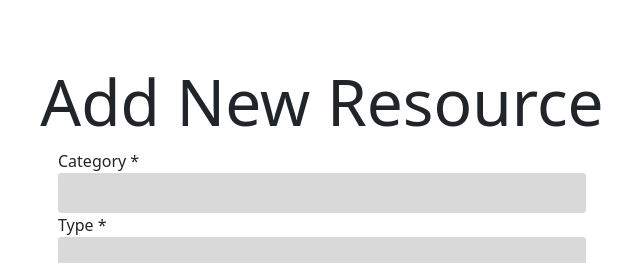
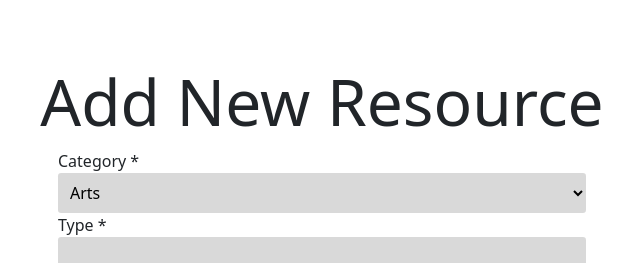
Before and after one commit to jellyfisssh/DataAccess, a React (Create React App) app: page /add-new in a window 1280 px wide. Shown: the top 263 px of the page, without its empty margins (318-958 px from the left). Built offline with nearby package versions, Linux system fonts and the light colour scheme.

Commit message:
add select

```diff
--- a/src/components/AddNewPage.js
+++ b/src/components/AddNewPage.js
@@ -2,7 +2,7 @@ import React, {useState} from 'react'
 import { Button, Container,  Col,  } from 'react-bootstrap';
 
 
-function AddNewPage({role}) {
+function AddNewPage() {
   const [category, setCategory ] = useState()
   const [type, setType] = useState()
   const [name, setName] = useState()
@@ -12,7 +12,7 @@ function AddNewPage({role}) {
 
     e.preventDefault();
 
-    //call api auth endpint pass in {role}
+    //call api endpint
 
   }
   return (
@@ -21,13 +21,12 @@ function AddNewPage({role}) {
      <form onSubmit={ onSubmit }>
         <label>Category *</label>
         <br />
-        <input
-          className="input"
-          name='category'
-          type='text'
-          value={category}
-          onChange={e => setCategory(e.target.value)}
-        />
+
+        <select className="input" value={category}  onChange={e => setCategory(e.target.value)}>
+          <option value="grapefruit">Arts</option>
+          <option value="lime">Mathematics</option>
+          <option  value="coconut">Technology</option>
+        </select>
         <br/>
         <label>Type *</label>
         <br />
```
Also changed, not shown: 1 other file (tests, documents, lock files or other folders).
